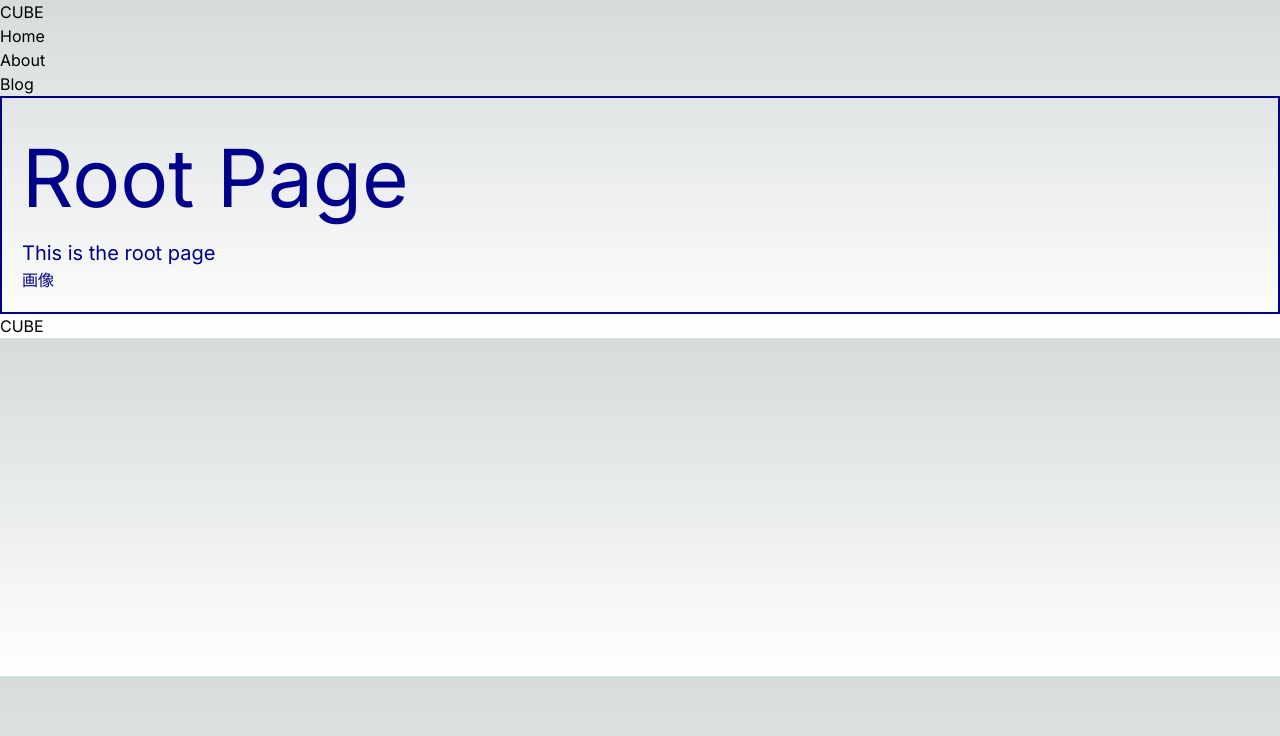
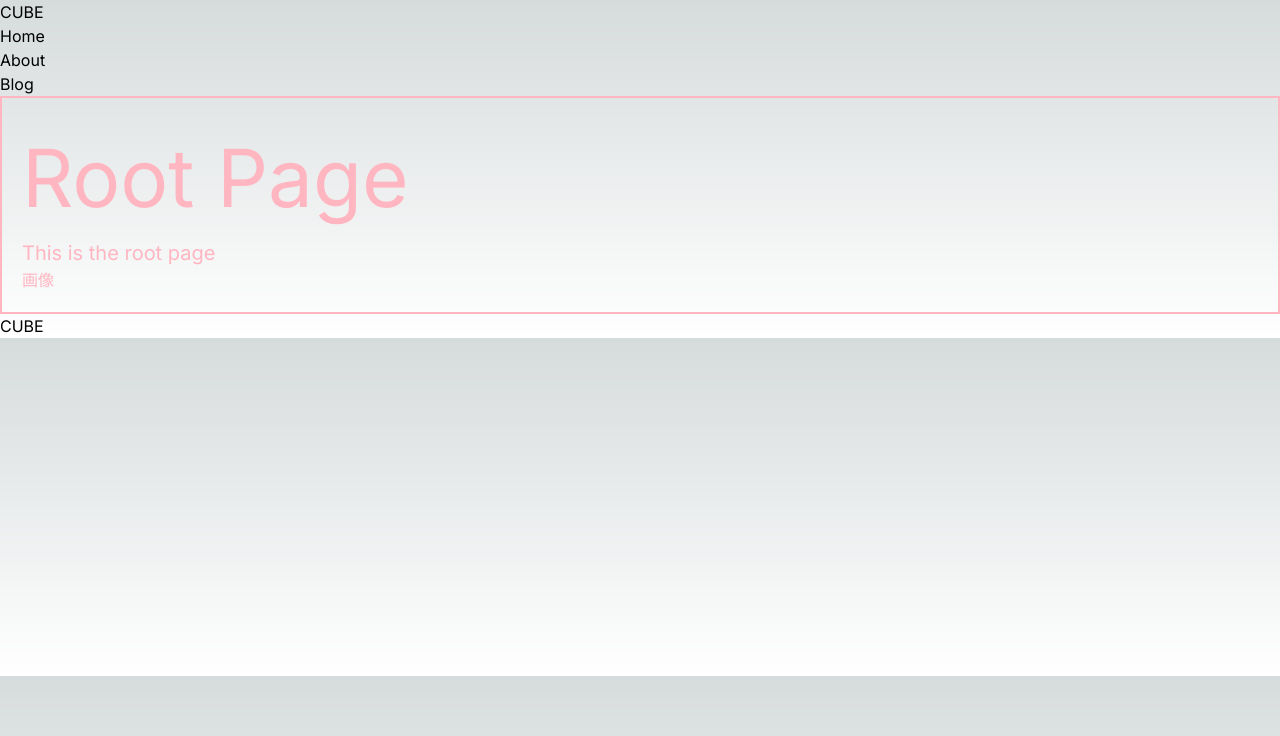
Before and after one commit to kazukidddd/next-example, a Next.js app in the folder blog/: page / in a window 1280 px wide. Shown: the top 736 px of the page. Built offline with nearby package versions, Linux system fonts and the light colour scheme.

Commit message:
refactor: Update Hero component to use simplified CSS classes

```diff
--- a/blog/src/components/hero.module.css
+++ b/blog/src/components/hero.module.css
@@ -11,3 +11,8 @@
 .text p {
   font-size: 20px;
 }
+
+.textPastel {
+  composes: text;
+  color: lightPink;
+}
--- a/blog/src/components/hero.tsx
+++ b/blog/src/components/hero.tsx
@@ -2,7 +2,7 @@ import styles from './hero.module.css';
 
 export default function Hero({title, subtitle, imageOn = false}: {title: string, subtitle: string, imageOn?: boolean}) {
 	return (
-		<div className={styles.text}>
+		<div className={styles.textPastel}>
 			<h1 className={styles.title}>{title}</h1>
 			<p>{subtitle}</p>
 			{imageOn && <figure>画像</figure>}
```
